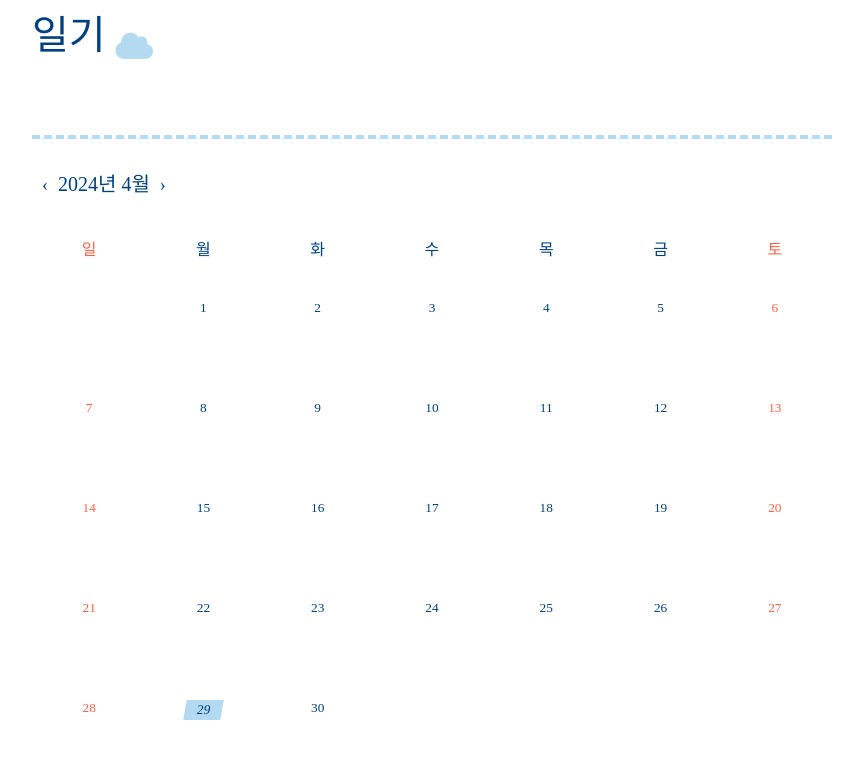
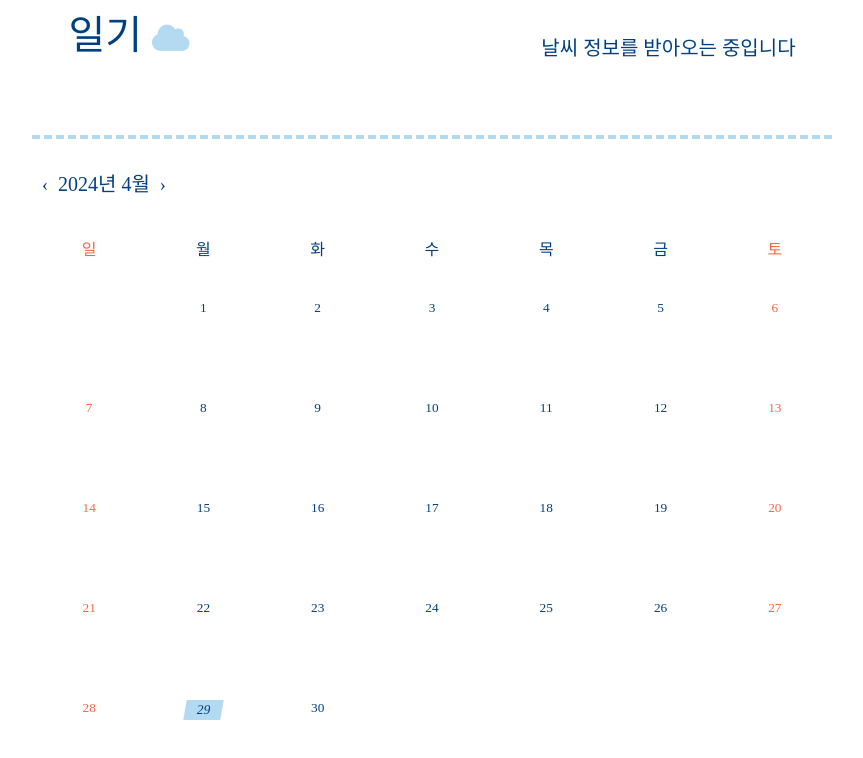
Before and after one commit to eunn43/schediary, a Next.js app: page /boards in a window 1280 px wide. Shown: the top 758 px of the page, without its empty margins (208-1071 px from the left). Built offline with nearby package versions, Linux system fonts and the light colour scheme; no server answers; a web font is replaced by a local one.

Commit message:
feat: 날씨정보 추가

```diff
--- a/pages/boards/index.js
+++ b/pages/boards/index.js
@@ -13,22 +13,64 @@ import {
 } from "@/styles/board";
 import { getScheduleList } from "@/utils/scheduleStorage";
 import { getDiaryList } from "@/utils/diaryStorage";
+import { HeaderTitle, WeatherBox, WeatherImage } from "styles/board";
 
 export default function MainPage() {
   const router = useRouter();
   const [date, setDate] = useState(new Date());
   const [diaryList, setDiaryList] = useState({});
+  const [location, setLocation] = useState({ latitude: null, longitude: null });
+  const [weatherInfo, setWeatherInfo] =
+    useState("날씨 정보를 받아오는 중입니다");
+  const [temp, setTemp] = useState(null);
+  const [description, setDescription] = useState(null);
+  const [icon, setIcon] = useState(null);
 
   useEffect(() => {
     const data = getDiaryList();
     if (data) setDiaryList(data);
+
+    if (!navigator.geolocation) {
+      setWeatherInfo("위치 정보를 사용할 수 없습니다");
+      return;
+    }
+
+    const handleSuccess = (position) => {
+      const { latitude, longitude } = position.coords;
+      setLocation({
+        latitude: latitude.toFixed(2),
+        longitude: longitude.toFixed(2),
+      });
+    };
+
+    const handleError = (error) => {
+      setWeatherInfo(error.message);
+    };
+
+    navigator.geolocation.getCurrentPosition(handleSuccess, handleError);
   }, []);
+
+  useEffect(() => {
+    if (location.latitude && location.longitude) {
+      const WEAHER_API_KEY = process.env.NEXT_PUBLIC_WEATHER_API_KEY;
+      const url = `https://api.openweathermap.org/data/2.5/weather?lat=${location.latitude}&lon=${location.longitude}&lang=kr&units=metric&appid=${WEAHER_API_KEY}`;
+
+      fetch(url)
+        .then((res) => res.json())
+        .then((data) => {
+          setTemp(data.main.temp.toFixed(1));
+          setDescription(data.weather[0].description);
+          setIcon(data.weather[0].icon);
+        })
+        .catch((err) => setWeatherInfo("날씨 정보를 받아올 수 없습니다"));
+    }
+  }, [location.latitude, location.longitude]);
 
   const addContent = ({ date }) => {
     const contents = [];
-
-    if (diaryList[moment(date).format("YYYY-MM-DD")]) {
-      contents.push(<CalendarDot />);
+    const dateString = moment(date).format("YYYY-MM-DD");
+    if (diaryList[dateString]) {
+      contents.push(<CalendarDot key={dateString} />);
     }
     return <div>{contents}</div>;
   };
@@ -45,8 +87,21 @@ export default function MainPage() {
   return (
     <BoardWrapper>
       <PageHeader>
-        일기
-        <HeaderIcon className="fa-solid fa-cloud" />
+        <HeaderTitle>
+          일기
+          <HeaderIcon className="fa-solid fa-cloud" />
+        </HeaderTitle>
+        <WeatherBox>
+          {temp !== null && description !== null
+            ? `${temp}°C ${description}`
+            : weatherInfo}
+          {icon && (
+            <WeatherImage
+              src={`https://openweathermap.org/img/wn/${icon}@2x.png`}
+              alt="weather_img"
+            />
+          )}
+        </WeatherBox>
       </PageHeader>
       <PageBody>
         <CalendarWrapper>
--- a/styles/board.js
+++ b/styles/board.js
@@ -11,15 +11,33 @@ export const BoardWrapper = styled.div`
 export const PageHeader = styled.div`
   width: 800px;
   height: 100px;
-  font-size: 40px;
+
   display: flex;
   align-items: end;
+  justify-content: space-around;
+`;
+
+export const HeaderTitle = styled.div`
+  width: 400px;
+  font-size: 40px;
 `;
 
 export const HeaderIcon = styled.i`
   font-size: 30px;
   color: var(--light-blue);
   margin-left: 10px;
+`;
+
+export const WeatherBox = styled.div`
+  font-size: 20px;
+  display: flex;
+  justify-content: center;
+  align-items: end;
+`;
+
+export const WeatherImage = styled.img`
+  width: 70px;
+  height: 70px;
 `;
 
 export const PageBody = styled.div`
```
